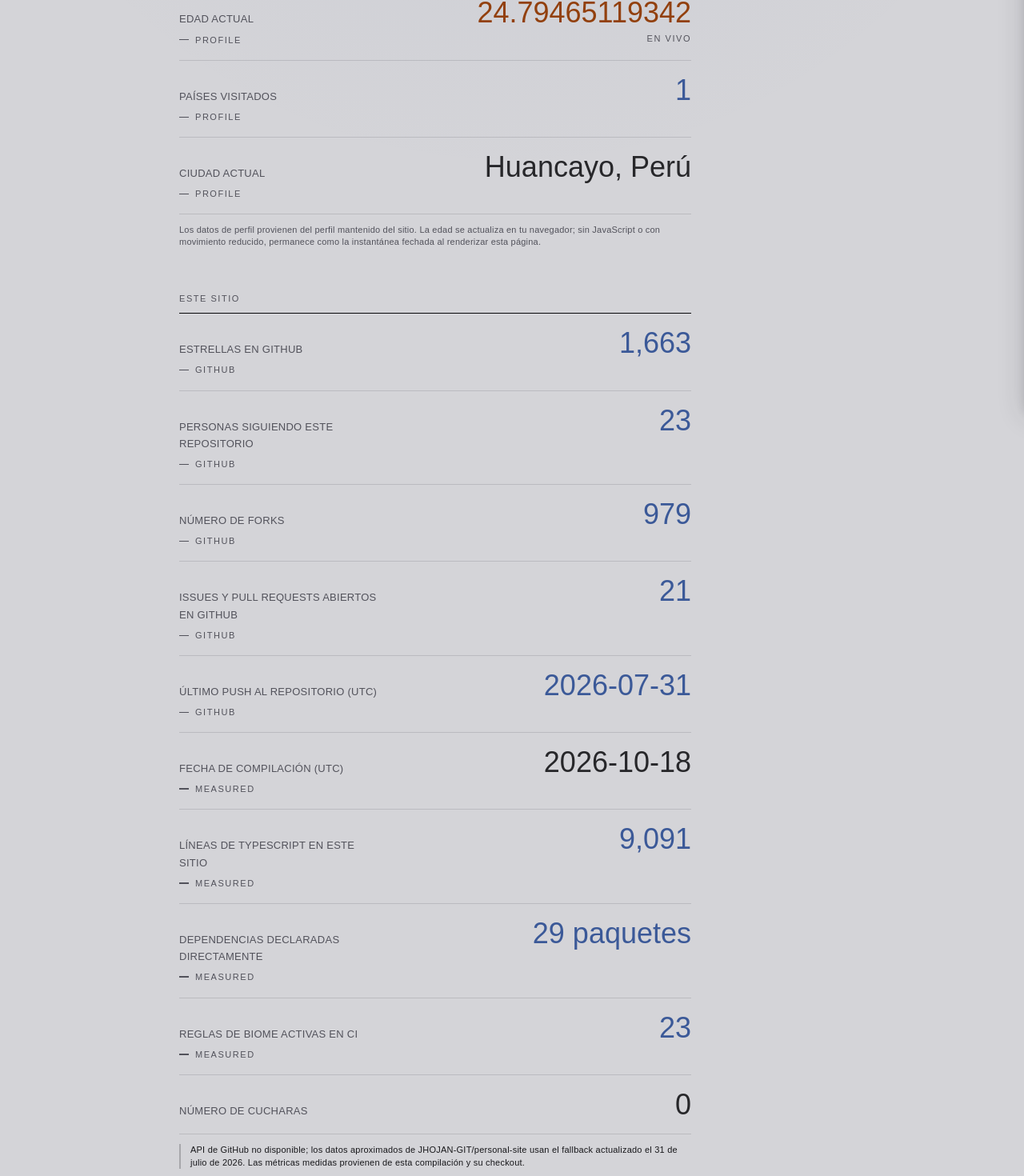
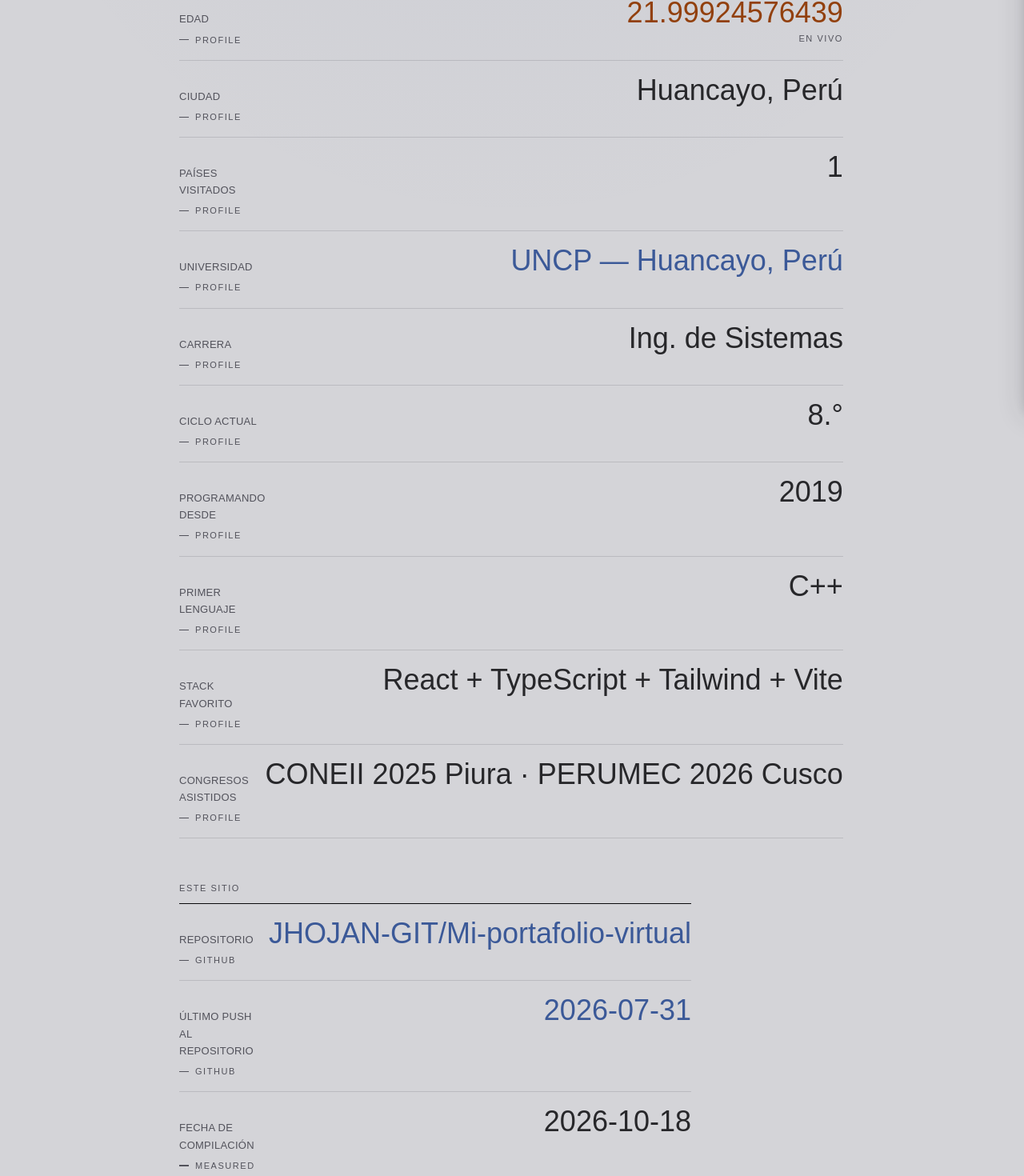
Before and after one commit to JHOJAN-GIT/Mi-portafolio-virtual, a Next.js app in the folder personal-site-export/: page /stats in a window 1280 px wide. Shown: the part 288-1758 px from the top of the page at 80% size. Built offline with nearby package versions, Linux system fonts and the light colour scheme; no server answers; a web font is replaced by a local one.

Commit message:
feat: actualizar estadísticas con datos personales de Jhojan, limpiar datos técnicos y corregir derechos en footer

```diff
--- a/personal-site-export/src/components/Stats/Personal.tsx
+++ b/personal-site-export/src/components/Stats/Personal.tsx
@@ -27,14 +27,5 @@ export default function PersonalStats() {
     ),
   });
 
-  return (
-    <>
-      <Table data={readings} />
-      <p className="stats-source-note" data-source="profile">
-        Los datos de perfil provienen del perfil mantenido del sitio. La edad
-        se actualiza en tu navegador; sin JavaScript o con movimiento reducido,
-        permanece como la instantánea fechada al renderizar esta página.
-      </p>
-    </>
-  );
+  return <Table data={readings} />;
 }
--- a/personal-site-export/src/components/Stats/Site.tsx
+++ b/personal-site-export/src/components/Stats/Site.tsx
@@ -140,20 +140,11 @@ function measureThisBuild(): Record<string, Measurement> {
 export default async function SiteStats() {
   const githubStats = fetchGitHubStats();
   const measurements = measureThisBuild();
-  const { data: githubData, source } = await githubStats;
+  const { data: githubData } = await githubStats;
   const data = resolveReadings(declarations, {
     ...measurements,
     ...githubData,
   });
 
-  return (
-    <>
-      <Table data={data} />
-      <p className="stats-source-note" data-source={source}>
-        {source === 'github'
-          ? 'Los datos de GitHub describen JHOJAN-GIT/personal-site y se obtuvieron al momento de la compilación. Las métricas medidas provienen de esta compilación y su checkout.'
-          : 'API de GitHub no disponible; los datos aproximados de JHOJAN-GIT/personal-site usan el fallback actualizado el 31 de julio de 2026. Las métricas medidas provienen de esta compilación y su checkout.'}
-      </p>
-    </>
-  );
+  return <Table data={data} />;
 }
--- a/personal-site-export/src/components/Template/Footer.tsx
+++ b/personal-site-export/src/components/Template/Footer.tsx
@@ -24,9 +24,9 @@ export default function Footer() {
               <p className="footer-role">{`${current.position} en ${current.name}`}</p>
             ) : null}
             <p className="footer-copyright">
-              &copy; {new Date().getFullYear()} ·{' '}
+              &copy; {new Date().getFullYear()} {AUTHOR_NAME} ·{' '}
               <a
-                href="https://github.com/JHOJAN-GIT/personal-site"
+                href="https://github.com/JHOJAN-GIT/Mi-portafolio-virtual"
                 target="_blank"
                 rel="noopener noreferrer"
               >
--- a/personal-site-export/src/data/profile.json
+++ b/personal-site-export/src/data/profile.json
@@ -3,8 +3,8 @@
   "role": "Estudiante de Ingeniería de Sistemas — Desarrollo de Software",
   "employer": "UNCP",
   "focus": "Dirección de Proyección Social y Extensión Cultural",
-  "birthDate": "2002-01-01T00:00:00-05:00",
-  "computingSince": 2015,
+  "birthDate": "2004-10-18T00:00:00-05:00",
+  "computingSince": 2019,
   "countriesVisited": 1,
   "currentCity": "Huancayo, Perú",
   "email": "e_2022200411H@uncp.edu.pe"
--- a/personal-site-export/src/data/stats/personal.ts
+++ b/personal-site-export/src/data/stats/personal.ts
@@ -1,27 +1,16 @@
 import type { StatDeclaration } from '@/lib/readings';
 import { COUNTRIES_VISITED, CURRENT_CITY } from '@/lib/telemetry';
 
-/**
- * All three are `source: 'profile'`: they are facts typed into
- * `src/data/profile.json`, not counted from anything. The age readout is
- * computed rather than typed, but the datum it is computed from — the birth
- * instant — is still a profile entry, and that is what the mark is telling the
- * reader.
- *
- * `age` declares a key and no value. This file used to carry a `'use client'`
- * directive so it could hold the live readout as a React element, which dragged
- * the declarations, `resolveReadings`, `Table`, and `TableRow` into the client
- * bundle behind it. The element is supplied by
- * `src/components/Stats/Personal.tsx` now, because the reading the server can
- * render depends on when the build ran and only the renderer knows that.
- *
- * No `unit` on the countries count: `53 countries` beside `Countries visited`
- * says nothing the label has not already said.
- */
 const data: StatDeclaration[] = [
   {
     key: 'age',
-    label: 'Edad actual',
+    label: 'Edad',
+    source: 'profile',
+  },
+  {
+    key: 'location',
+    label: 'Ciudad',
+    value: CURRENT_CITY,
     source: 'profile',
   },
   {
@@ -29,12 +18,48 @@ const data: StatDeclaration[] = [
     label: 'Países visitados',
     value: COUNTRIES_VISITED,
     source: 'profile',
-    link: 'https://www.google.com/maps/d/embed?mid=1iBBTscqateQ93pWFVfHCUZXoDu8&z=2',
   },
   {
-    key: 'location',
-    label: 'Ciudad actual',
-    value: CURRENT_CITY,
+    key: 'university',
+    label: 'Universidad',
+    value: 'UNCP — Huancayo, Perú',
+    source: 'profile',
+    link: 'https://www.uncp.edu.pe',
+  },
+  {
+    key: 'career',
+    label: 'Carrera',
+    value: 'Ing. de Sistemas',
+    source: 'profile',
+  },
+  {
+    key: 'cycle',
+    label: 'Ciclo actual',
+    value: '8.°',
+    source: 'profile',
+  },
+  {
+    key: 'computing_since',
+    label: 'Programando desde',
+    value: '2019',
+    source: 'profile',
+  },
+  {
+    key: 'first_lang',
+    label: 'Primer lenguaje',
+    value: 'C++',
+    source: 'profile',
+  },
+  {
+    key: 'favorite_stack',
+    label: 'Stack favorito',
+    value: 'React + TypeScript + Tailwind + Vite',
+    source: 'profile',
+  },
+  {
+    key: 'events',
+    label: 'Congresos asistidos',
+    value: 'CONEII 2025 Piura · PERUMEC 2026 Cusco',
     source: 'profile',
   },
 ];
--- a/personal-site-export/src/data/stats/site.ts
+++ b/personal-site-export/src/data/stats/site.ts
@@ -1,46 +1,22 @@
 import type { StatDeclaration } from '@/lib/readings';
 import {
-  buildSourceFileUrl,
   buildSourceTreeUrl,
   builtCommitUrl,
   SHORT_SHA_LENGTH,
   utcDate,
 } from '@/lib/telemetry';
 
-const REPOSITORY = 'https://github.com/JHOJAN-GIT/personal-site';
+const REPOSITORY = 'https://github.com/JHOJAN-GIT/Mi-portafolio-virtual';
 
-/**
- * Keys are filled by `src/components/Stats/Site.tsx`. GitHub rows describe the
- * public upstream repository; measured rows describe this exact build and link
- * to its repository and immutable revision when CI provides that identity.
- */
 const data: StatDeclaration[] = [
   {
-    label: 'Estrellas en GitHub',
-    key: 'stargazers_count',
+    label: 'Repositorio',
+    value: 'JHOJAN-GIT/Mi-portafolio-virtual',
     source: 'github',
-    link: `${REPOSITORY}/stargazers`,
+    link: REPOSITORY,
   },
   {
-    label: 'Personas siguiendo este repositorio',
-    key: 'subscribers_count',
-    source: 'github',
-    link: `${REPOSITORY}/watchers`,
-  },
-  {
-    label: 'Número de forks',
-    key: 'forks',
-    source: 'github',
-    link: `${REPOSITORY}/network`,
-  },
-  {
-    label: 'Issues y pull requests abiertos en GitHub',
-    key: 'open_issues_count',
-    source: 'github',
-    link: 'https://github.com/search?q=repo%3AJHOJAN-GIT%2Fpersonal-site+is%3Aopen&type=issues',
-  },
-  {
-    label: 'Último push al repositorio (UTC)',
+    label: 'Último push al repositorio',
     key: 'pushed_at',
     source: 'github',
     link: `${REPOSITORY}/activity`,
@@ -54,43 +30,20 @@ const data: StatDeclaration[] = [
     link: builtCommitUrl,
   },
   {
-    label: 'Fecha de compilación (UTC)',
+    label: 'Fecha de compilación',
     key: 'built_at',
     source: 'measured',
   },
   {
-    label: 'Líneas de TypeScript en este sitio',
-    key: 'source_lines',
+    label: 'Tecnología principal',
+    value: 'Next.js 16 · React 19 · TypeScript',
     source: 'measured',
     link: buildSourceTreeUrl,
   },
   {
-    label: 'Dependencias declaradas directamente',
-    key: 'direct_dependencies',
+    label: 'Desplegado en',
+    value: 'GitHub Pages · Vercel',
     source: 'measured',
-    unit: 'paquetes',
-    link: () => buildSourceFileUrl('package.json'),
-  },
-  {
-    label: 'Ubicaciones de paquetes no-dev instalados',
-    key: 'installed_non_dev_packages',
-    source: 'measured',
-  },
-  {
-    label: 'Ubicaciones de paquetes en el lockfile',
-    key: 'locked_packages',
-    source: 'measured',
-    link: () => buildSourceFileUrl('package-lock.json'),
-  },
-  {
-    label: 'Reglas de Biome activas en CI',
-    key: 'lint_rules',
-    source: 'measured',
-    link: () => buildSourceFileUrl('biome.json'),
-  },
-  {
-    label: 'Número de cucharas',
-    value: 0,
   },
 ];
 
```
